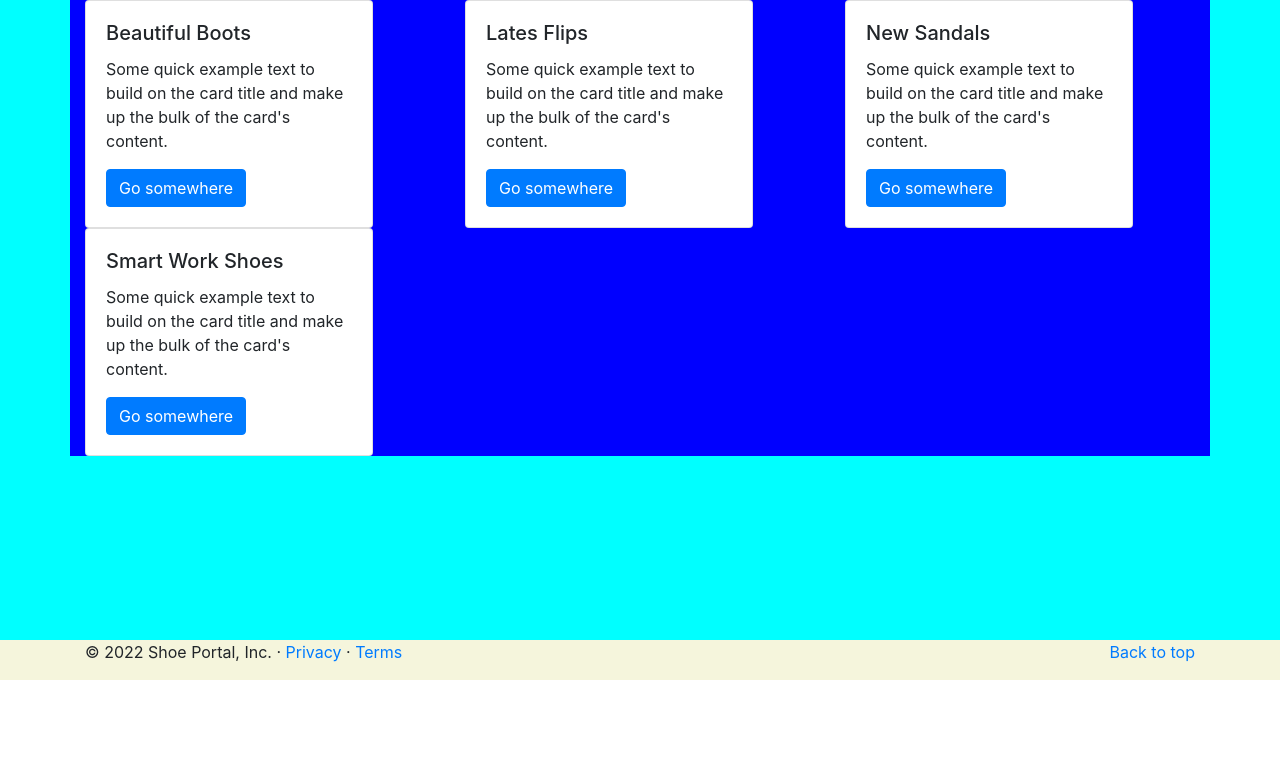
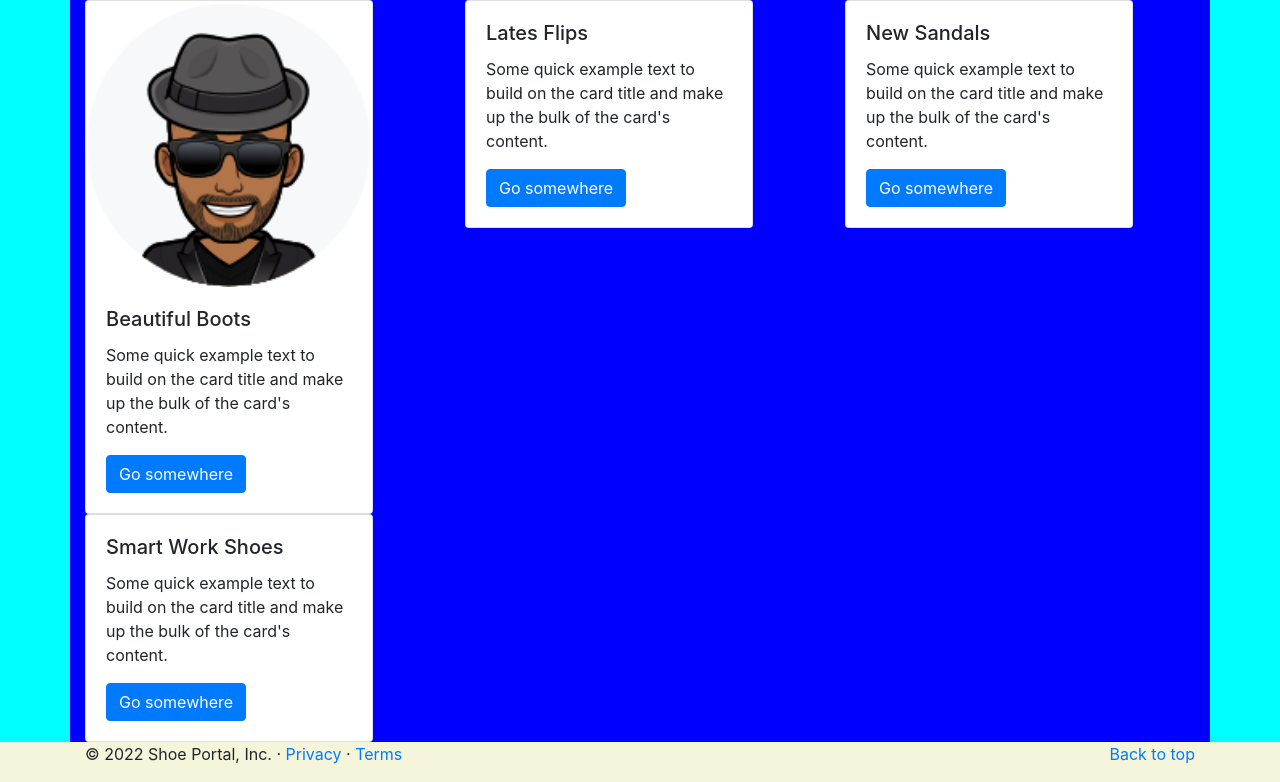
Before and after one commit to dushanka-dev/shoe-portal, a Django app: page /products/ in a window 1280 px wide. Shown: the part 128-910 px from the top of the page. Before the commit the page ends 808 px from the top, so only its background shows below. Run offline with Django 3.2, Linux system fonts and the light colour scheme; data comes from the database, SQL or seed files in the repository; some libraries are stand-ins or nearby versions.

Commit message:
Add product img url

```diff
--- a/products/templates/products/products.html
+++ b/products/templates/products/products.html
@@ -12,7 +12,7 @@
             <div class="col-lg-4">
                 <div class="card" style="width: 18rem;">
                     {% if product.image %}
-                    <!-- <img src="{{ product.image.url }}" class="card-img-top" alt="..."> -->
+                    <img src="{{ product.image.url }}" class="card-img-top" alt="...">
                     {% endif %}
                     <div class="card-body">
                       <h5 class="card-title">{{ product.name }}</h5>
```
